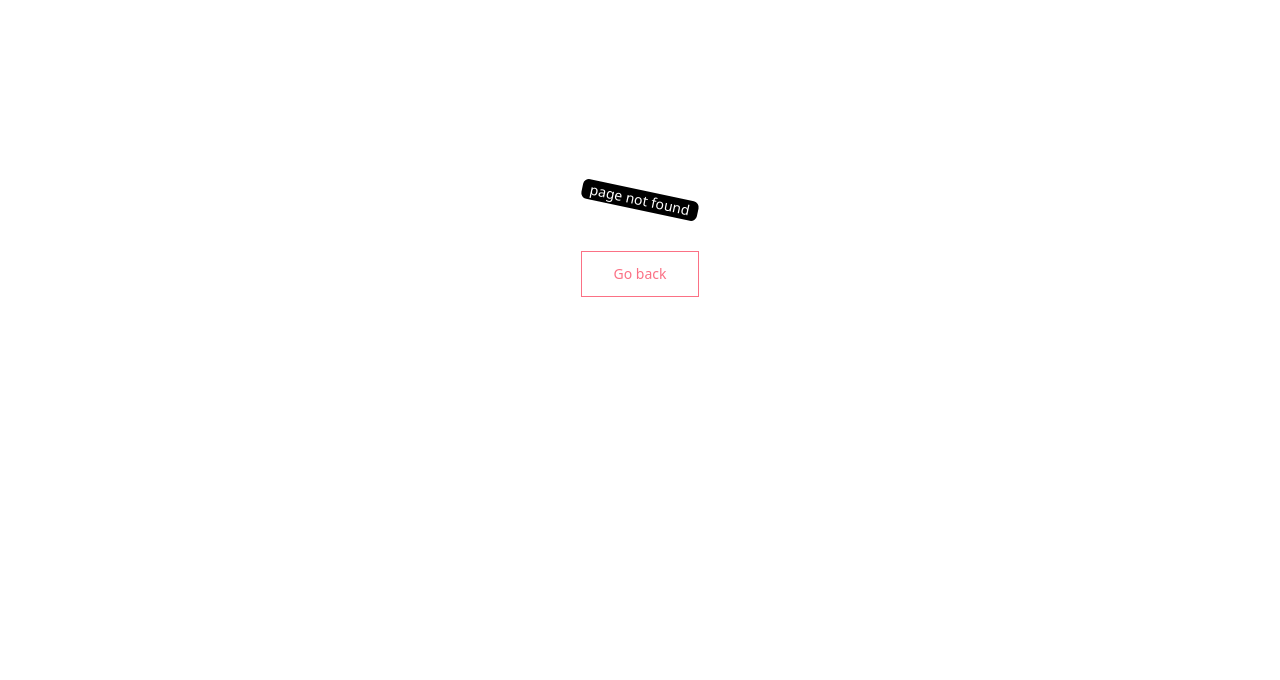
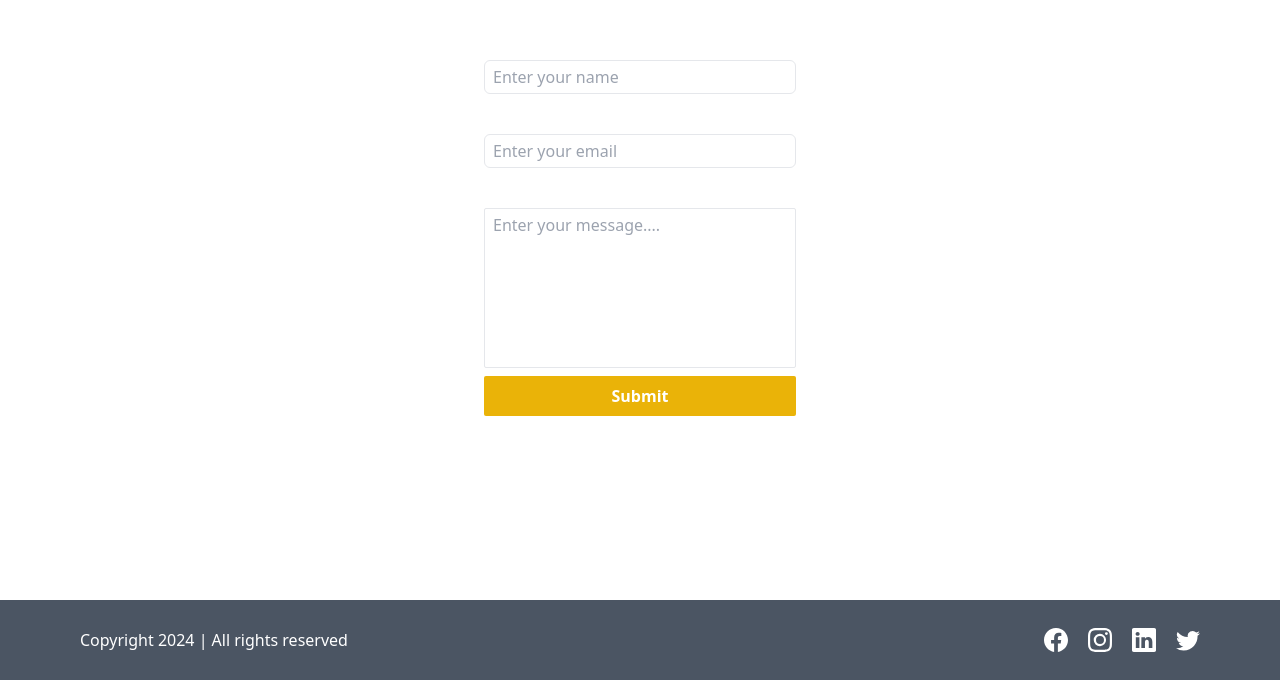
Before and after one commit to Varunbingi/LCM_Client, a React (Vite) app: page /contact in a window 1280 px wide. Before the commit this address had no page. Shown: the part 200-880 px from the top of the page. Before the commit the page ends 800 px from the top, so only its background shows below. Built offline with nearby package versions, Linux system fonts and the light colour scheme.

Commit message:
Added contact page

```diff
--- a/src/App.jsx
+++ b/src/App.jsx
@@ -4,6 +4,7 @@
 import { Route,Routes } from 'react-router-dom';
 
 import Aboutus from './pages/Aboutus.jsx';
+import Contact from './pages/Contact.jsx';
 import Home from './pages/Home';
 import NotFound from './pages/NotFound.jsx';
 import SignIn from './pages/SignIn.jsx';
@@ -22,6 +23,7 @@
       <Route path='*' element={<NotFound/>}/>
       <Route path='/signup' element={<SignUp/>} />
       <Route path='/signin' element={<SignIn/>}/>
+      <Route path='/contact' element={<Contact/>}/>
     </Routes>
 
   )
--- /dev/null
+++ b/src/pages/Contact.jsx
@@ -0,0 +1,89 @@
+import { useState } from "react";
+import toast from "react-hot-toast";
+
+import axiosInstance from "../config/axiosInstance";
+import { isEmail } from "../helpers/regexMatcher";
+import HomeLayout from "../layouts/HomeLayout";
+
+
+const Contact=()=>{
+    const [userInput,setUserInput]=useState({
+        name:"",
+        email:'',
+        message:""
+    })
+    const handleInputChange=(e)=>{
+        const {name,value}=e.target;
+
+        setUserInput({
+            ...userInput,
+            [name]:value
+        });
+    }
+    const onFormSubmit=async(e)=>{
+        e.preventDefault();
+        if(!userInput.email||!userInput.message||!userInput.name){
+            toast.error("All fields are required");
+            return;
+        }
+        if(!isEmail(userInput.email)){
+            toast.error("Invaild email provided");
+            return;
+        }
+        try{
+            const response=axiosInstance.post('/contact',userInput);
+            toast.promise(response,{
+                loading:"Submitting your query",
+                success:"Form submitted successfully",
+                error:"Failed to submit the form"
+            });
+            const responseData=await response;
+            if(responseData?.data){
+                setUserInput({
+                    name:"",
+                    email:'',
+                    message:""
+                })
+            }
+        }
+        catch(error){
+            toast.error("Opertion failed")
+        }
+
+
+    }
+    return(
+        <HomeLayout>
+            <div className="flex items-center justify-center h-[100vh]">
+                <form onSubmit={onFormSubmit} noValidate className="flex flex-col items-center justify-center gap-2 p-5 rounded-md text-white w-[22rem]">
+                    <h1 className="text-3xl font-semibold">
+                        Contact form
+                    </h1>
+                    <div className="flex flex-col w-full gap-1">
+                        <label htmlFor="name"className="text-xl font-semibold" >Name:</label>
+                        <input type="text" id="name" name="name" className="bg-white border px-2 py-1 rounded-md text-black" placeholder="Enter your name"
+                        value={userInput.name}
+                        onChange={handleInputChange}/>
+                    </div>
+                    <div className="flex flex-col w-full gap-1">
+                        <label htmlFor="email"className="text-xl font-semibold" >Email:</label>
+                        <input type="email" id="email" name="email" className="bg-white border px-2 py-1 rounded-md text-black" placeholder="Enter your email"
+                        value={userInput.email}
+                        onChange={handleInputChange}/>
+                    </div>
+                    <div className="flex flex-col w-full gap-1">
+                        <label htmlFor="message"className="text-xl font-semibold" >Message:</label>
+                        <textarea type="text" id="message" name="message" className="bg-white border px-2 py-1 rounded-sm resize-none h-40 text-black" placeholder="Enter your message.... "
+                        value={userInput.message} onChange={handleInputChange}/>
+                    </div>
+                    <button className="w-full bg-yellow-500 hover:bg-yellow-700 transition-all ease-in-out duration-300 rounded-sm py-2 font-semibold cursor-pointer">
+                        Submit
+                    </button>
+                </form>
+
+            </div>
+        </HomeLayout>
+    )
+}
+
+export default Contact;
```
